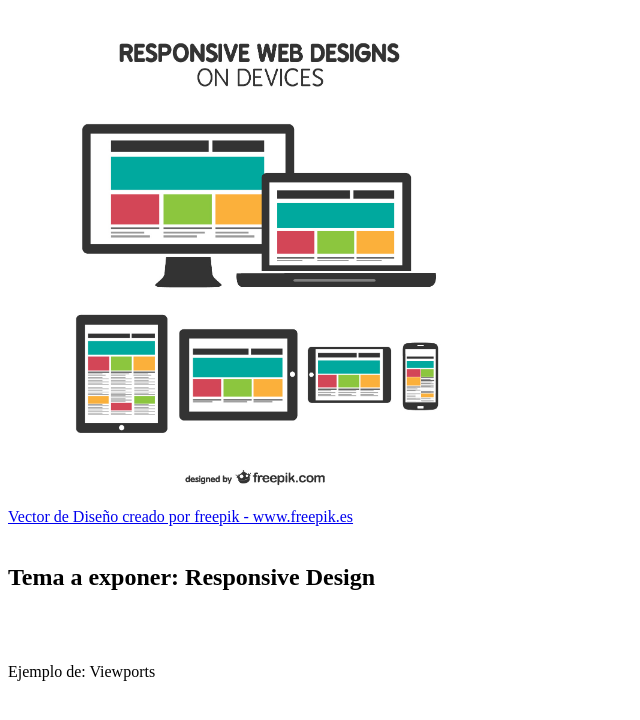
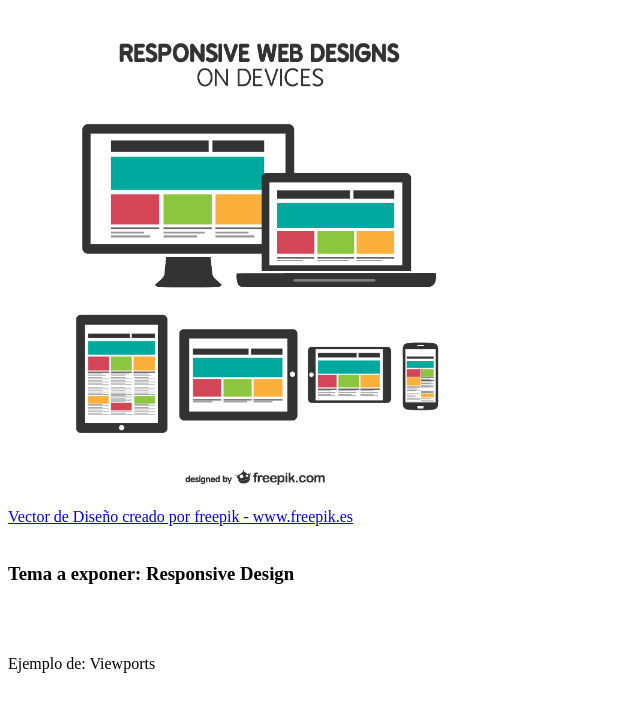
Before and after one commit to Hazel2099/Ejemploview, a plain HTML site: page index.html in a window 1280 px wide. Shown: the whole page, without its empty margins (0-640 px from the left). Drawn offline with Linux system fonts and the light colour scheme.

Commit message:
Update index.html

```diff
--- a/index.html
+++ b/index.html
@@ -18,7 +18,7 @@
 
     <br>
     <br>
-    <h2 >Tema a exponer: Responsive Design</h2>
+    <h3 >Tema a exponer: Responsive Design</h3>
     <br>
     <br>
 
```
